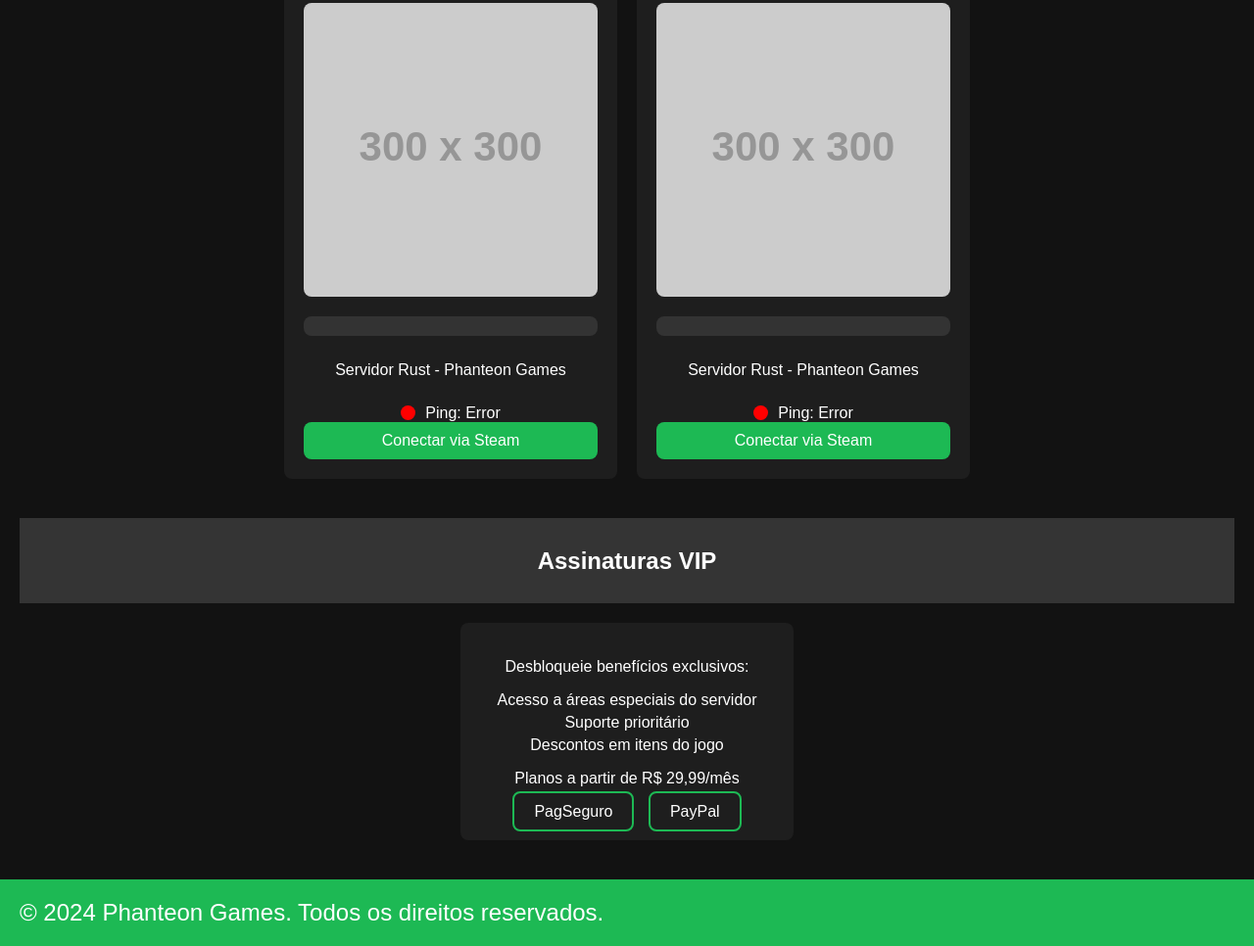
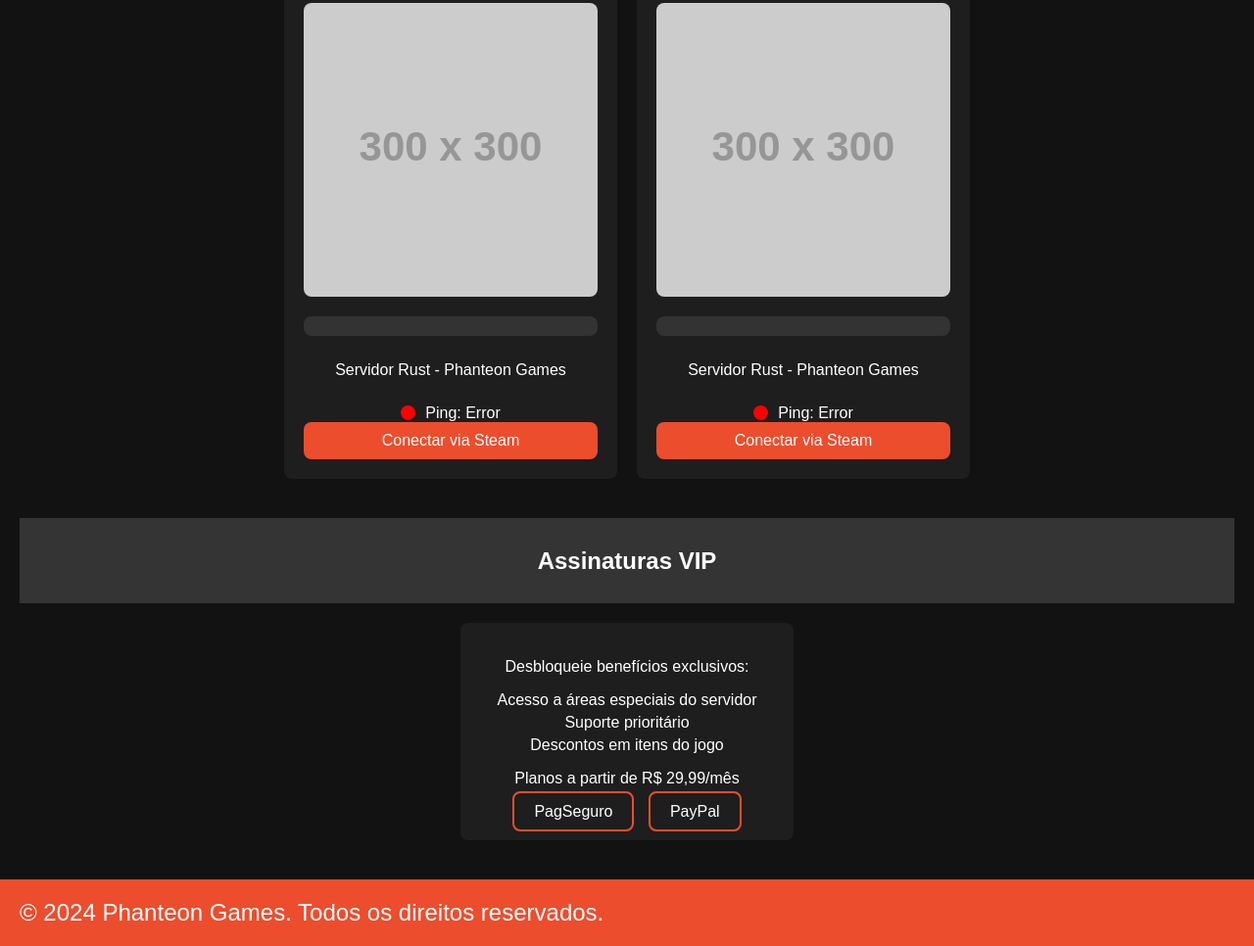
Before and after one commit to ozanardine/phanteongames, a plain HTML site: page index.html in a window 1280 px wide. Shown: the part 281-1247 px from the top of the page at 98% size. Drawn offline with Linux system fonts and the light colour scheme; no server answers; placeholder pictures from the web are drawn by us.

Commit message:
Update styles.css

```diff
--- a/styles.css
+++ b/styles.css
@@ -10,7 +10,7 @@ body {
 }
 
 .header, .footer {
-    background-color: #1DB954; /* Cor verde do Spotify */
+    background-color: #EC4D2D; /* Cor verde do Spotify */
     padding: 10px 20px;
     display: flex;
     justify-content: space-between;
@@ -93,7 +93,7 @@ body {
 }
 
 .progress {
-    background-color: #1DB954;
+    background-color: #EC4D2D;
     height: 100%;
     width: 0%; /* Será ajustada pelo JavaScript */
 }
@@ -113,7 +113,7 @@ body {
 }
 
 .connect-button {
-    background-color: #1DB954;
+    background-color: #EC4D2D;
     color: #ffffff;
     border: none;
     padding: 10px 20px;
@@ -148,7 +148,7 @@ body {
 .subscription-button {
     background-color: #1e1e1e;
     color: #ffffff;
-    border: 2px solid #1DB954;
+    border: 2px solid #EC4D2D;
     padding: 10px 20px;
     border-radius: 8px;
     cursor: pointer;
@@ -158,7 +158,7 @@ body {
 }
 
 .subscription-button:hover {
-    background-color: #1DB954;
+    background-color: #EC4D2D;
     color: #1e1e1e;
 }
 
```
